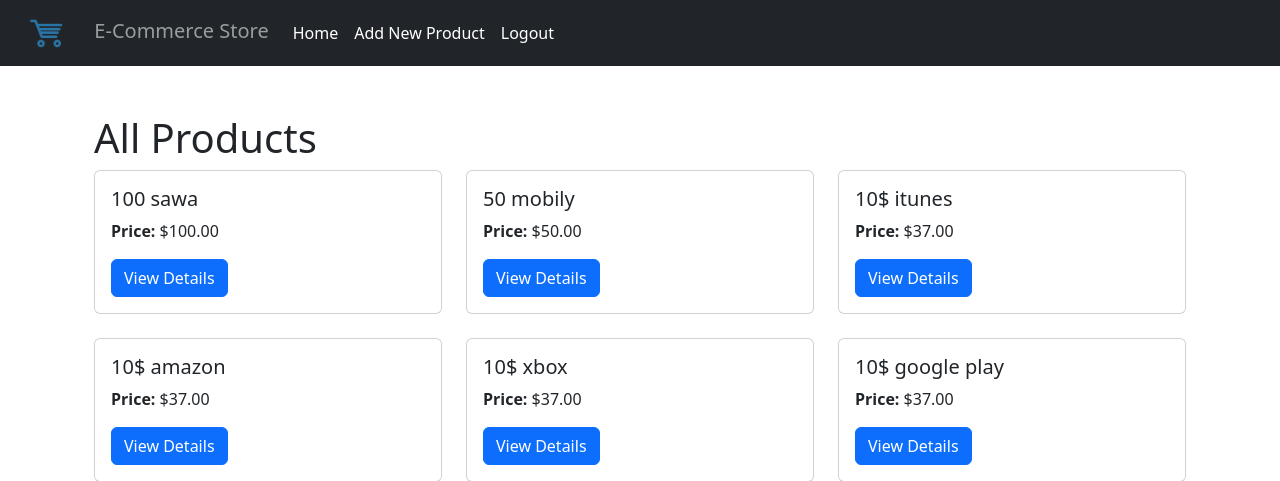
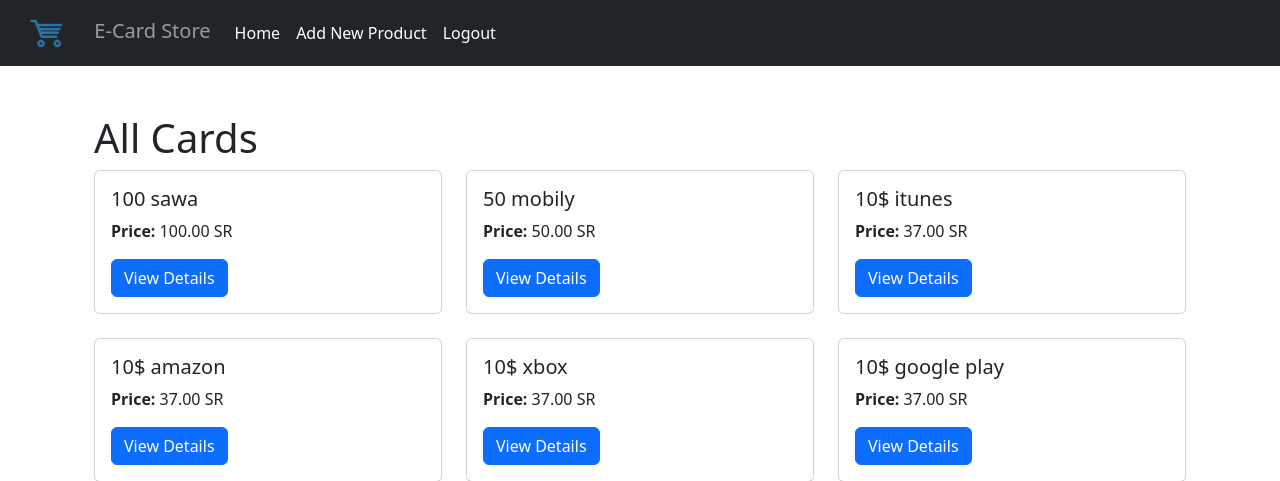
Before and after one commit to nawafalhu/E-commerce-Website, a Django app: page / in a window 1280 px wide. Shown: the top 481 px of the page. Run offline with Django 3.2, Linux system fonts and the light colour scheme; a user stored in the database is signed in; data comes from the database, SQL or seed files in the repository; both versions use the stored data as it was after the commit.

Commit message:
fix some bugs

```diff
--- a/products/templates/products/all_products.html
+++ b/products/templates/products/all_products.html
@@ -3,14 +3,14 @@
 
 {% block content %}
 <div class="container mt-4">
-    <h1>All Products</h1>
+    <h1>All Cards</h1>
     <div class="row">
         {% for product in products %}
         <div class="col-md-4 mb-4">
             <div class="card h-100">
                 <div class="card-body">
                     <h5 class="card-title">{{ product.name }}</h5>
-                    <p class="card-text"><strong>Price:</strong> ${{ product.price }}</p>
+                    <p class="card-text"><strong>Price:</strong> {{ product.price }} SR</p>
                     <a href="{% url 'product_detail' product.id %}" class="btn btn-primary">View Details</a>
                 </div>
             </div>
--- a/products/templates/products/base.html
+++ b/products/templates/products/base.html
@@ -4,7 +4,7 @@
 <head>
     <meta charset="UTF-8">
     <meta name="viewport" content="width=device-width, initial-scale=1.0">
-    <title>{% block title %}E-Commerce Store{% endblock %}</title>
+    <title>{% block title %}E-Card{% endblock %}</title>
     <link rel="stylesheet" href="https://cdn.jsdelivr.net/npm/bootstrap@5.3.2/dist/css/bootstrap.min.css">
     <style>
         body, html {
@@ -23,7 +23,7 @@
         <div class="container-fluid">
             <a class="navbar-brand" href="{% url 'all_products' %}">
                 <img src="{% static 'pic/new_logo.png' %}" alt="E-Commerce Store Logo" height="40">
-                <span class="navbar-text ms-2">E-Commerce Store</span>
+                <span class="navbar-text ms-2">E-Card Store</span>
             </a>
             <button class="navbar-toggler" type="button" data-bs-toggle="collapse" data-bs-target="#navbarNav" aria-controls="navbarNav" aria-expanded="false" aria-label="Toggle navigation">
                 <span class="navbar-toggler-icon"></span>
--- a/products/templates/products/product_detail.html
+++ b/products/templates/products/product_detail.html
@@ -5,7 +5,7 @@
 <div class="product-detail">
     <h2>{{ product.name }}</h2>
     <p>{{ product.description }}</p>
-    <p>Price: ${{ product.price }}</p>
+    <p>Price: {{ product.price }} SR</p>
     <div class="d-flex align-items-center mt-3">
         <form method="post" style="margin-right: 10px;">
             {% csrf_token %}
--- a/products/views.py
+++ b/products/views.py
@@ -46,7 +46,10 @@
             return redirect('product_detail', product_id=product.id)
     else:
         form = ProductForm(instance=product)
-    return render(request, 'products/update_product.html', {'form': form, 'product': product})
+    return render(request, 'products/update_product.html', {
+        'form': form,
+        'product': product
+        })
 
 @login_required
 def delete_product(request, pk):
```
Also changed, not shown: db.sqlite3.
